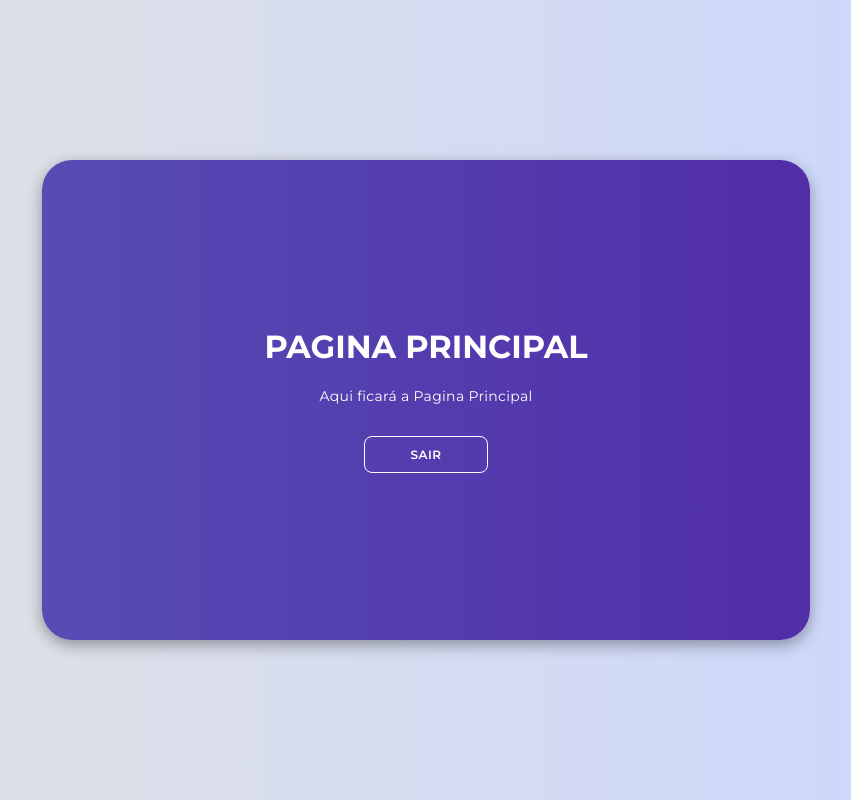
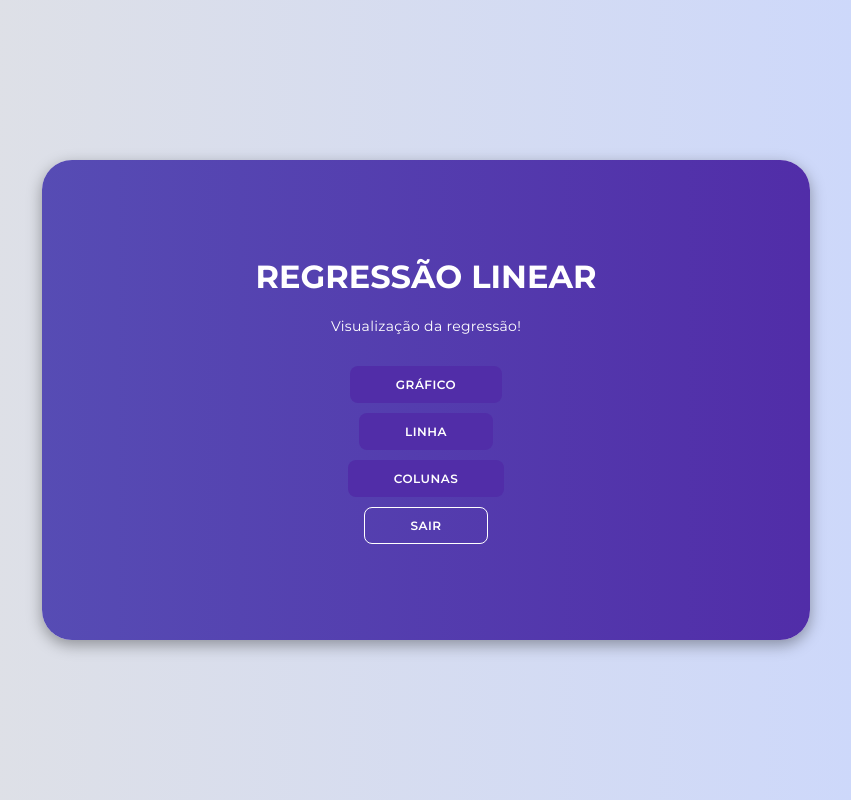
Before and after one commit to FelipeFrancoDEV/projeto-integrador-univesp, a plain HTML site: page main.html in a window 1280 px wide. Shown: the whole page, without its empty margins (214-1065 px from the left). Drawn offline with Linux system fonts and the light colour scheme; files that its build step writes are made by us from their sources.

Commit message:
Update nos arquivos 2.0

```diff
--- a/main.html
+++ b/main.html
@@ -18,11 +18,14 @@
             <div class="toggle">
                 <div class="toggle-panel toggle-right">
                     <h1>
-                        PAGINA PRINCIPAL
+                        REGRESSÃO LINEAR
                     </h1>
                     <p>
-                        Aqui ficará a Pagina Principal
+                        Visualização da regressão!
                     </p>
+                    <button id="button-grafico">Gráfico</button>
+                    <button id="button-linha">Linha</button>
+                    <button id="button-colunas">Colunas</button>
 					<button class="hidden" onclick="window.location.href='/logout'">Sair</button>
                 </div>
             </div>
```
Also changed, not shown: style.css (line endings or trailing spaces), 1 other file.
